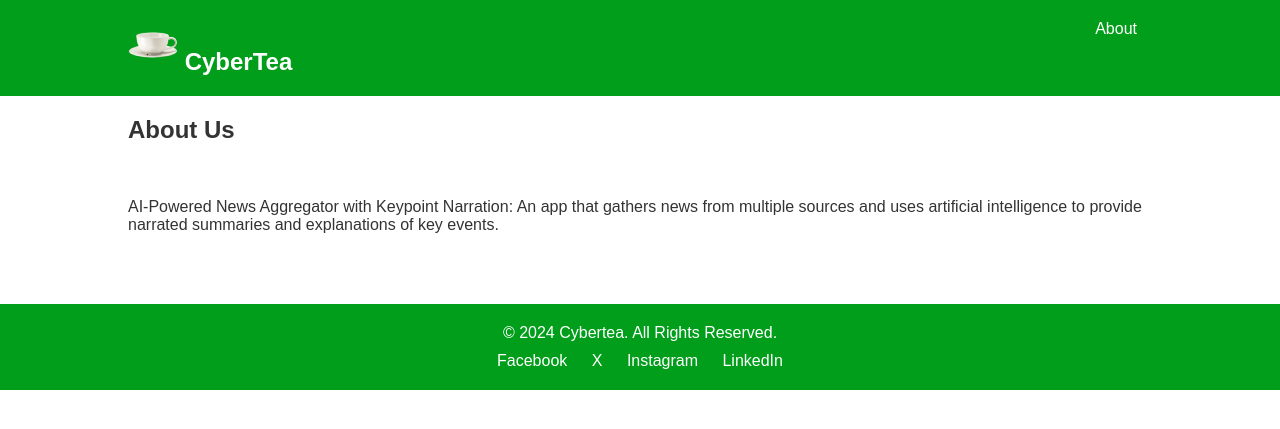
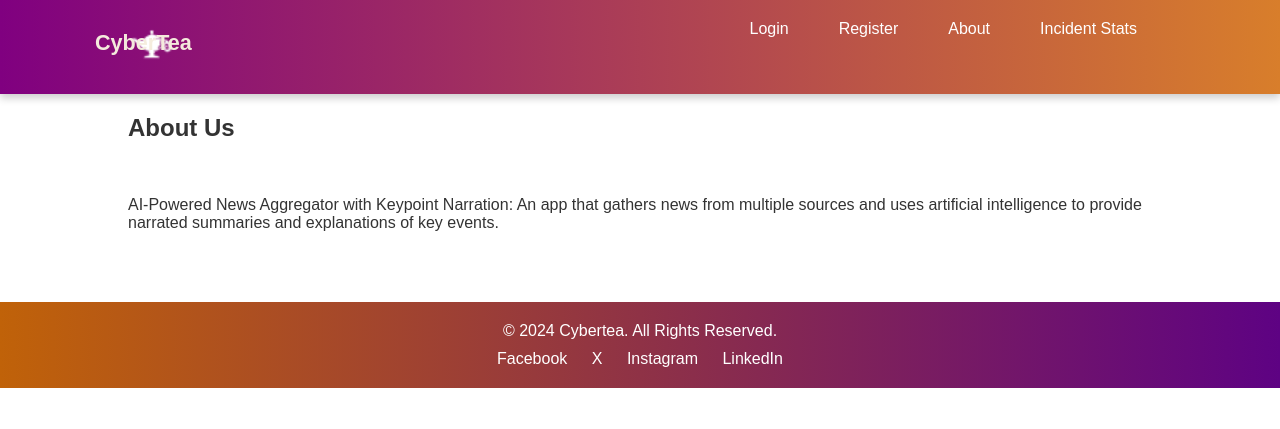
Before and after one commit to Ha3rk/CyberTea, a Django app: page /about/ in a window 1280 px wide. Shown: the top 429 px of the page. Run offline with Django 5.2, Linux system fonts and the light colour scheme.

Commit message:
imporved css, purple graient, kept only krebs, HN

```diff
--- a/cybertea_app/templates/cyberevents/base.html
+++ b/cybertea_app/templates/cyberevents/base.html
@@ -6,19 +6,23 @@
     <meta charset="UTF-8">
     <meta name="viewport" content="width=device-width, initial-scale=1.0">
     <title>Cybertea</title>
-    <link rel="stylesheet" href="{% static 'css/styles.css' %}">
+    <link rel="stylesheet" href="{% static '/css/styles.css' %}">
 </head>
 <body>
     <!-- Header -->
     <header>
         <div class="container">
-            <div class="logo">
-                <img src="{% static 'images/logo.png' %}" alt="img">
+
+            <div class="logo"><img src="{% static 'images/zlogo.png' %}" alt="img">
                 <a href="#">CyberTea</a>
             </div>
             <nav>
                 <ul>
+                    <li><a href="{% url 'login' %}">Login</a></li>
+                    <li><a href="{% url 'register' %}">Register</a></li>
                     <li><a href="{% url 'about' %}">About</a></li>
+                    <li><a href="{% url 'incident_stats' %}">Incident Stats</a></li>
+
 
                 </ul>
             </nav>
--- a/cybertea_app/urls.py
+++ b/cybertea_app/urls.py
@@ -6,5 +6,8 @@ urlpatterns = [
     path('base/', views.base, name= 'base'),
     path('categories/', views.category_list, name='category_list'),
     path('about/', views.about, name= 'about'),
+    path('login/', views.login, name= 'login'),
+    path('register/', views.register, name= 'register'),
+    path('incident_stats/', views.incident_stats, name= 'incident_stats'),
 
 ]
--- a/cybertea_app/views.py
+++ b/cybertea_app/views.py
@@ -19,23 +19,6 @@ def get_krebs_news():
 
     return krebs_news
 
-# Function to get news from Dark Reading
-def get_darkreading_news():
-    darkreading_news = []
-    try:
-        dr_r = requests.get("https://www.darkreading.com/", timeout=10)
-        dr_r.raise_for_status()
-
-        dr_soup = BeautifulSoup(dr_r.content, 'html5lib')
-        dr_headings = dr_soup.find_all('h3', {"class": "listing-title"})
-
-        for drh in dr_headings:
-            darkreading_news.append(drh.text.strip())
-    except requests.exceptions.RequestException as e:
-        print(f"Error fetching Dark Reading news: {e}")
-
-    return darkreading_news
-
 # Function to get news from The Hacker News
 def get_hackernews_news():
     hackernews_news = []
@@ -53,97 +36,29 @@ def get_hackernews_news():
 
     return hackernews_news
 
-# Function to get news from Bleeping Computer
-def get_bleepingcomputer_news():
-    bleepingcomputer_news = []
-    try:
-        bc_r = requests.get("https://www.bleepingcomputer.com/", timeout=10)
-        bc_r.raise_for_status()
-
-        bc_soup = BeautifulSoup(bc_r.content, 'html5lib')
-        bc_headings = bc_soup.find_all('h2', {"class": "bc-title"})
-
-        for bch in bc_headings:
-            bleepingcomputer_news.append(bch.text.strip())
-    except requests.exceptions.RequestException as e:
-        print(f"Error fetching Bleeping Computer news: {e}")
-
-    return bleepingcomputer_news
-
-# Function to get news from SecurityWeek
-def get_securityweek_news():
-    securityweek_news = []
-    try:
-        sw_r = requests.get("https://www.securityweek.com/", timeout=10)
-        sw_r.raise_for_status()
-
-        sw_soup = BeautifulSoup(sw_r.content, 'html5lib')
-        sw_headings = sw_soup.find_all('h2', {"class": "title"})
-
-        for swh in sw_headings:
-            securityweek_news.append(swh.text.strip())
-    except requests.exceptions.RequestException as e:
-        print(f"Error fetching SecurityWeek news: {e}")
-
-    return securityweek_news
-
-# Function to get news from Threatpost
-def get_threatpost_news():
-    threatpost_news = []
-    try:
-        tp_r = requests.get("https://threatpost.com/", timeout=10)
-        tp_r.raise_for_status()
-
-        tp_soup = BeautifulSoup(tp_r.content, 'html5lib')
-        tp_headings = tp_soup.find_all('h2', {"class": "c-title"})
-
-        for tph in tp_headings:
-            threatpost_news.append(tph.text.strip())
-    except requests.exceptions.RequestException as e:
-        print(f"Error fetching Threatpost news: {e}")
-
-    return threatpost_news
-
 
 def index(request):
     # Fetch news from all cybersecurity sources
     krebs_news = get_krebs_news()
-    darkreading_news = get_darkreading_news()
     hackernews_news = get_hackernews_news()
-    bleepingcomputer_news = get_bleepingcomputer_news()
-    securityweek_news = get_securityweek_news()
-    threatpost_news = get_threatpost_news()
 
 
     # Render the data in the template
     return render(request, 'cyberevents/index.html', {
         'krebs_news': krebs_news,
-        'darkreading_news': darkreading_news,
         'hackernews_news': hackernews_news,
-        'bleepingcomputer_news': bleepingcomputer_news,
-        'securityweek_news': securityweek_news,
-        'threatpost_news': threatpost_news,
     })
 
 
 def base(request):
     # Fetch news from all cybersecurity sources
     krebs_news = get_krebs_news()
-    darkreading_news = get_darkreading_news()
     hackernews_news = get_hackernews_news()
-    bleepingcomputer_news = get_bleepingcomputer_news()
-    securityweek_news = get_securityweek_news()
-    threatpost_news = get_threatpost_news()
-
 
     # Render the data in the template
     return render(request, 'cyberevents/base.html', {
         'krebs_news': krebs_news,
-        'darkreading_news': darkreading_news,
         'hackernews_news': hackernews_news,
-        'bleepingcomputer_news': bleepingcomputer_news,
-        'securityweek_news': securityweek_news,
-        'threatpost_news': threatpost_news,
     })
 def category_list(request):
     categories = Category.objects.all()
@@ -151,3 +66,12 @@ def category_list(request):
 
 def about(request):
     return render(request, 'cyberevents/about.html', {'about': about})
+
+def incident_stats(request):
+    return render(request, 'cyberevents/incident_stats.html', {'incident_stats': incident_stats})
+
+def login(request):
+    return render(request, 'cyberevents/login.html', {'login': login})
+
+def register(request):
+    return render(request, 'cyberevents/register.html', {'register': register})
--- a/cybertea_project/static/css/styles.css
+++ b/cybertea_project/static/css/styles.css
@@ -1,3 +1,51 @@
+/* Header */
+header {
+    background: linear-gradient(90deg, #800080, #d87e2b);    color: #fff;
+    padding: 20px 0;
+    box-shadow: 0 4px 8px rgba(0, 0, 0, 0.2); /* Add shadow here */
+}
+
+header .logo {
+    display: inline-block;
+    font-size: 1.35rem;
+    font-weight: bold;
+}
+
+
+header .logo a {
+    position: absolute;
+    top: 30px;
+    left: 95px;
+    z-index: 10;
+    color: rgb(245, 237, 222, 0.99)}
+
+header nav {
+    float: right;
+}
+
+header nav ul {
+    list-style-type: none;
+    margin: 0;
+    padding: 0;
+    display: flex
+}
+
+header nav ul li {
+    display: inline-block;
+    margin-left: 20px;
+}
+
+header nav ul li a {
+    color: #fff;
+    padding: 10px 15px;
+    border-radius: 5px;
+    transition: background-color 0.3s ease;
+}
+
+header nav ul li a:hover {
+    background-color: #e99e48;
+}
+
 /* General Styles */
 body, html {
     margin: 0;
@@ -17,53 +65,23 @@ a {
     width: 80%;
     margin: 0 auto;
 }
-
-/* Header */
-header {
-    background-color: #009e1a;
-    color: #fff;
-    padding: 20px 0;
-}
-
-header .logo {
-    display: inline-block;
-    font-size: 1.5em;
+.btn {
+    color: #830000;
     font-weight: bold;
-}
-
-header .logo a {
-    color: #fff;
-}
-
-header nav {
-    float: right;
-}
-
-header nav ul {
-    list-style-type: none;
-    margin: 0;
-    padding: 0;
-}
-
-header nav ul li {
-    display: inline-block;
-    margin-left: 20px;
-}
-
-header nav ul li a {
-    color: #fff;
     padding: 10px 15px;
     border-radius: 5px;
     transition: background-color 0.3s ease;
 }
+h5 .line{
+ color: #800080
 
-header nav ul li a:hover {
-    background-color: #555;
 }
+
+
 
 /* Footer */
 footer {
-    background-color: #009e1a;
+    background: linear-gradient(90deg, #c06209, #5e0283);    color: #fff;
     color: #fff;
     padding: 20px 0;
     text-align: center;
```
Also changed, not shown: cybertea_app/templates/cyberevents/Incident_stats.html (added, +19 -0 lines), cybertea_app/templates/cyberevents/Register.html (added, +19 -0 lines), cybertea_app/templates/cyberevents/index.html (+13 -47 lines), cybertea_app/templates/cyberevents/login.html (added, +19 -0 lines), cybertea_project/static/images/zlogo.png (added).
